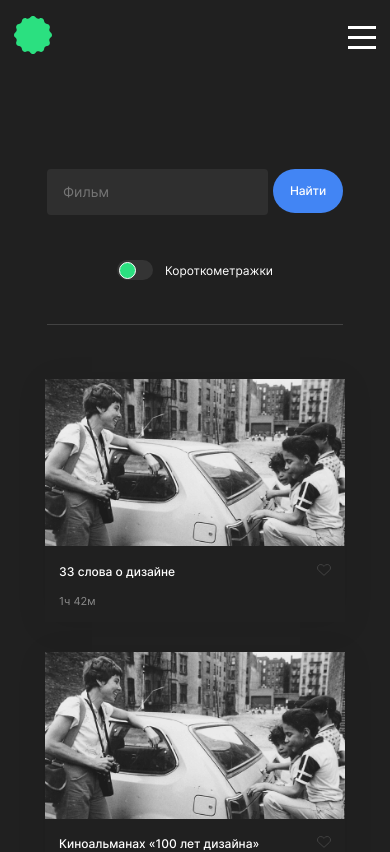
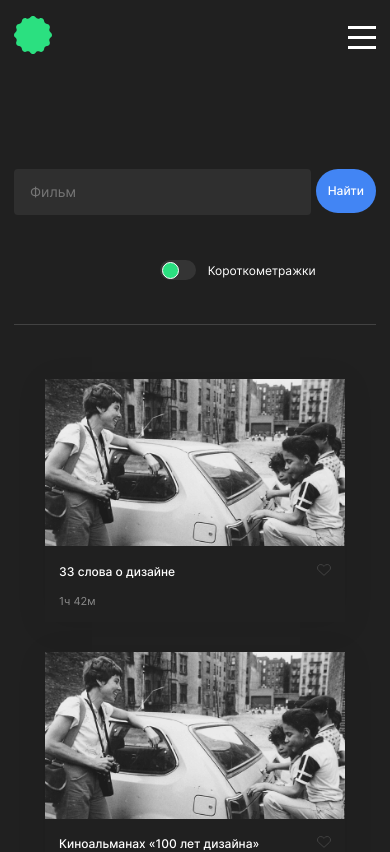
Before and after one commit to wunder-frau/movies-explorer-frontend, a React (Create React App) app: page /movies in a window 390 px wide. Shown: the top 852 px of the page. Built offline with nearby package versions, Linux system fonts and the light colour scheme.

Commit message:
fix: scrill widh on screen 1100px-1200px

```diff
--- a/src/components/SearchForm/SearchForm.css
+++ b/src/components/SearchForm/SearchForm.css
@@ -2,6 +2,7 @@
   display: flex;
   justify-content: space-between;
   align-items: space-between;
+  width: 100%;
 }
 
 .search-form__container {
@@ -12,6 +13,11 @@
   margin: 80px 70px 70px;
   padding-bottom: 40px;
   border-bottom: 1px solid #424242;
+  width: 100%;
+}
+
+.search-form__form {
+  width: 100%;
 }
 
 .search-form__wrap {
@@ -32,8 +38,7 @@
 
 .search-form__input {
   display: flex;
-  width: 1030px;
-  max-width: 100%;
+  width: 100%;
   background-color: #2f2f2f;
   border: none;
   border-radius: 4px;
@@ -80,12 +85,12 @@
 
 @media screen and (max-width: 1279px) {
   .search-form {
-    margin: 80px 0 0;
+    margin: 80px 30px 0;
   }
 
   .search-form__input {
     padding: 16px 0 16px 22px;
-    width: 600px;
+    width: 100%;
   }
 
   .search-form__container {
@@ -104,12 +109,12 @@
 
   .search-form__input {
     padding: 14px 0 14px 16px;
-    width: 205px;
+    width: 100%;
   }
 
   .search-form__container {
     padding-bottom: 44px;
-    margin: 14px 0;
+    margin: 14px 14px;
   }
 
   .search-form__submit {
--- a/src/components/SearchForm/SearchForm.jsx
+++ b/src/components/SearchForm/SearchForm.jsx
@@ -6,7 +6,7 @@ function SearchForm() {
   return (
     <section className='search-form'>
       <div className='search-form__container'>
-        <form>
+        <form className='search-form__form'>
           <div className='search-form__wrap'>
             <input placeholder='Фильм' className='search-form__input search-form__text' required />
           </div>
```
